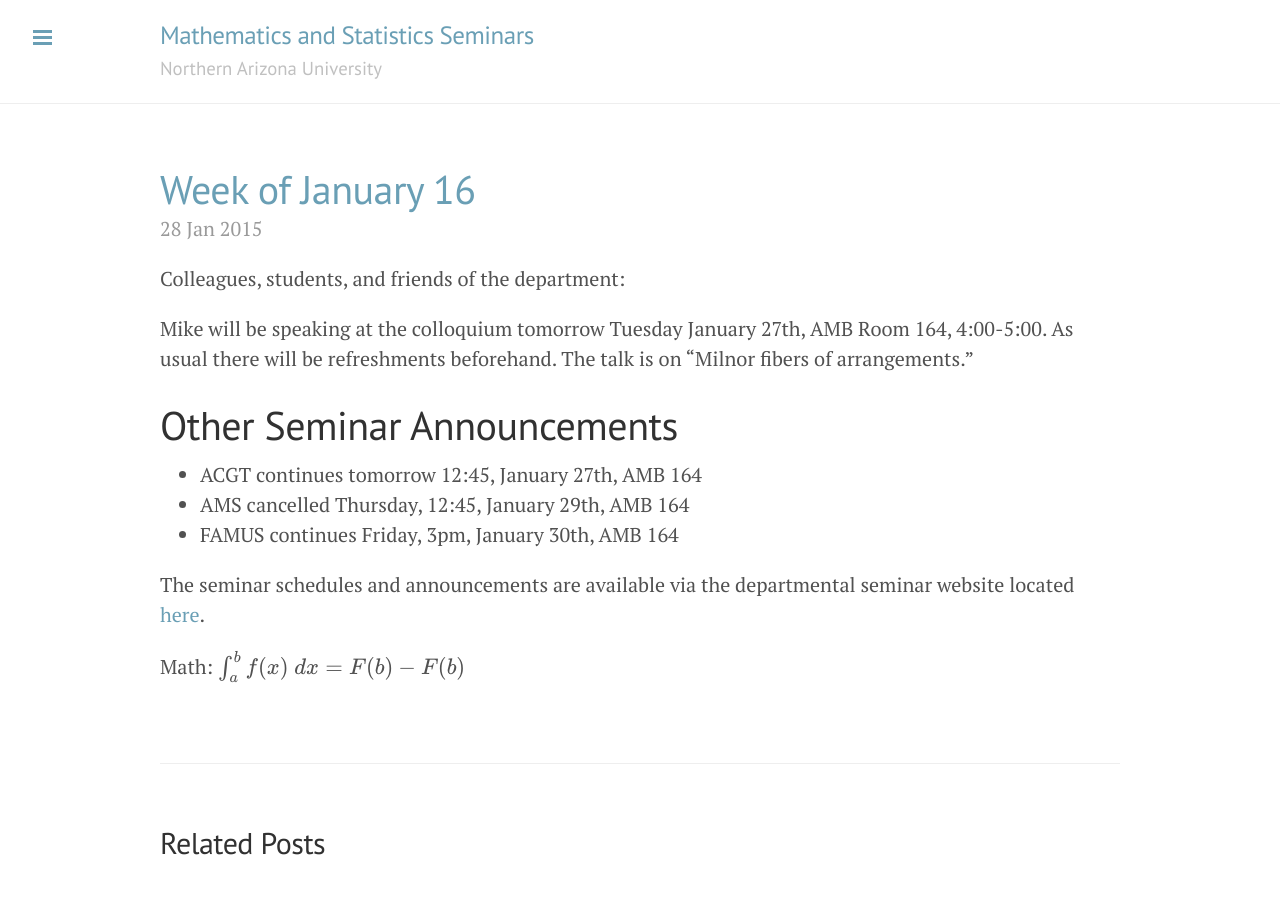
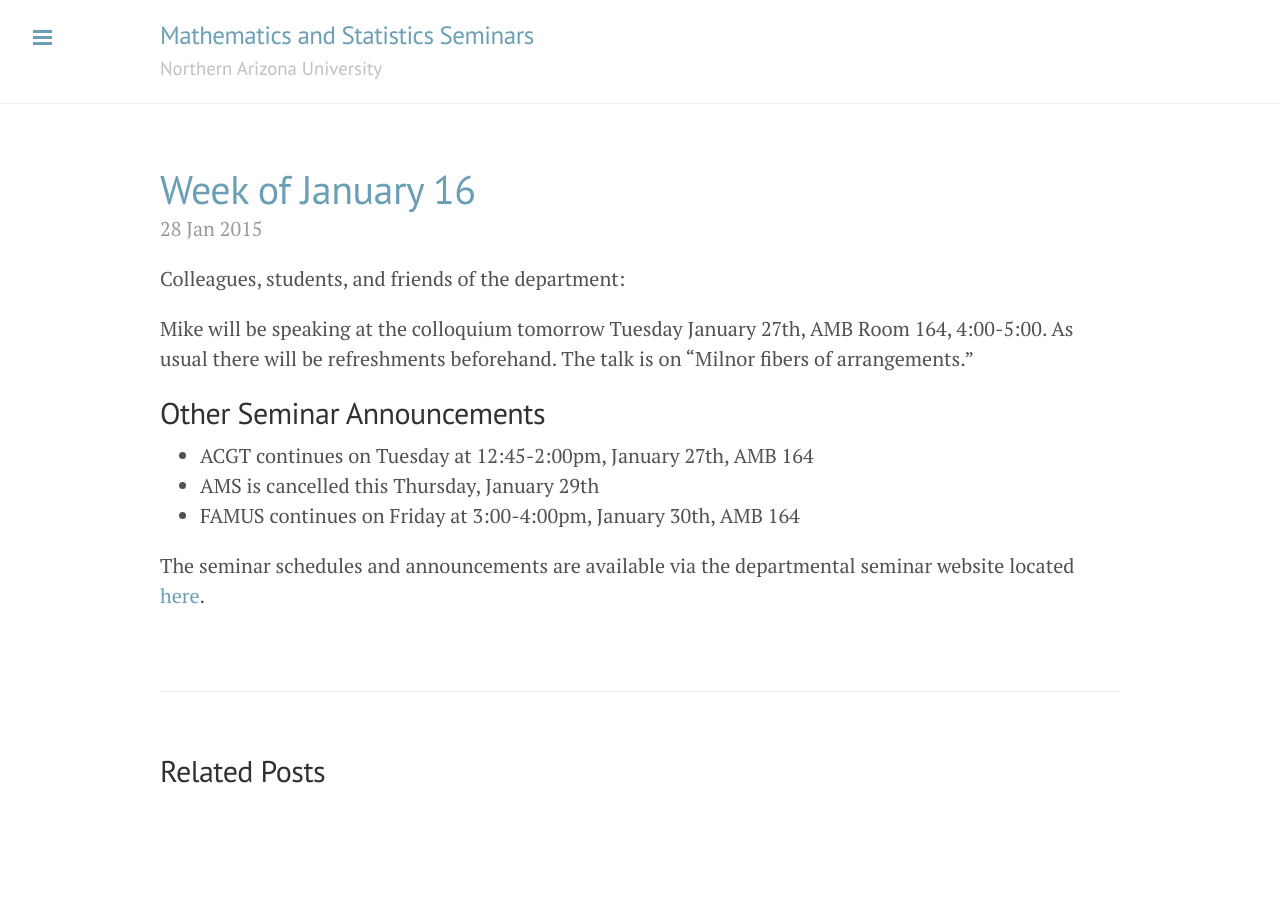
Before and after one commit to NAUMathStat/seminars, a Jekyll site: the page built from _posts/2015-01-28-week-3.md, in a window 1280 px wide. Built offline with Jekyll 4.4.1, drawn with Linux system fonts in a browser that asks for light colours; Markdown is read by kramdown in place of the engine named in the settings; formulas are drawn with MathJax 3; after the commit the page ends 900 px from its top, so only the background shows below that.

Commit message:
Updates to first post

```diff
--- a/_posts/2015-01-28-week-3.md
+++ b/_posts/2015-01-28-week-3.md
@@ -7,12 +7,10 @@ Colleagues, students, and friends of the department:
 
 Mike will be speaking at the colloquium tomorrow Tuesday January 27th, AMB Room 164, 4:00-5:00. As usual there will be refreshments beforehand.   The talk is on "Milnor fibers of arrangements."
 
-# Other Seminar Announcements #
+## Other Seminar Announcements ##
 
-- ACGT continues tomorrow 12:45, January 27th, AMB 164
-- AMS cancelled Thursday, 12:45, January 29th, AMB 164
-- FAMUS continues Friday, 3pm, January 30th, AMB 164
+- ACGT continues on Tuesday at 12:45-2:00pm, January 27th, AMB 164
+- AMS is cancelled this Thursday, January 29th
+- FAMUS continues on Friday at 3:00-4:00pm, January 30th, AMB 164
 
 The seminar schedules and announcements are available via the departmental seminar website located [here](http://naumathstat.github.io/seminars).
-
-Math: $\int_a^b f(x)\ dx=F(b)-F(b)$
```
